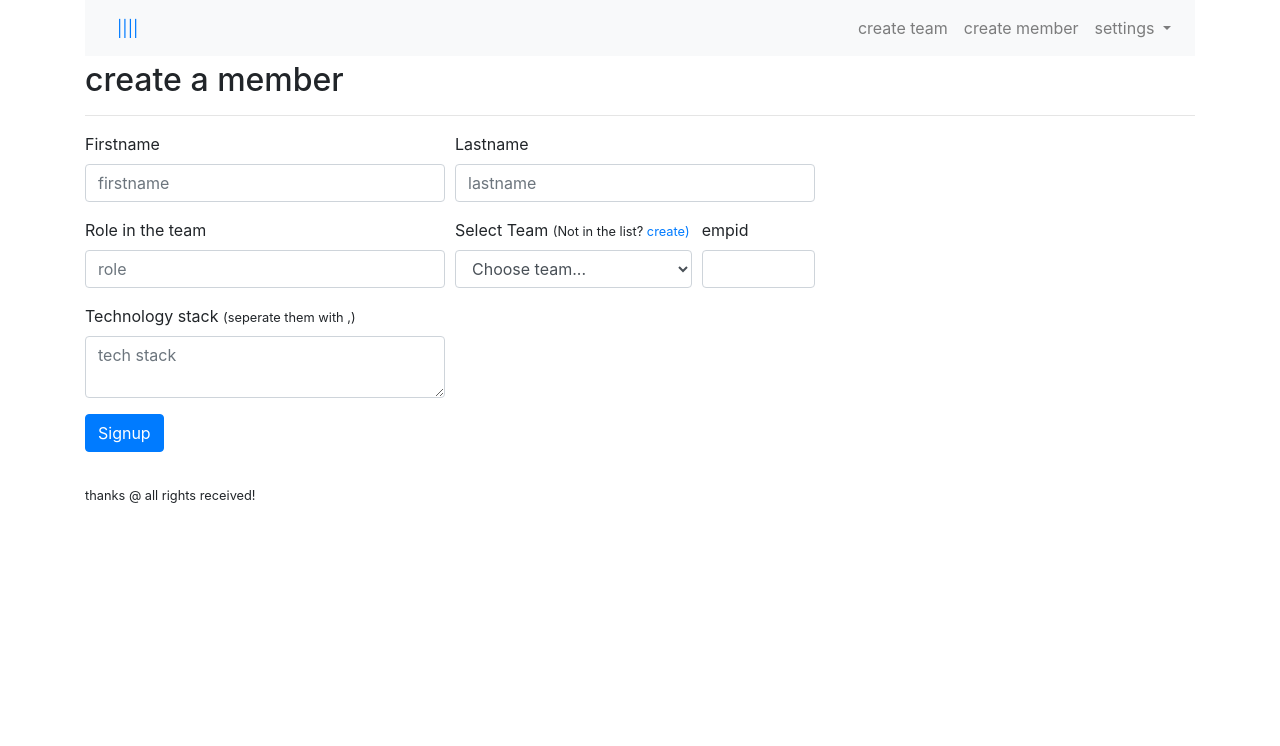
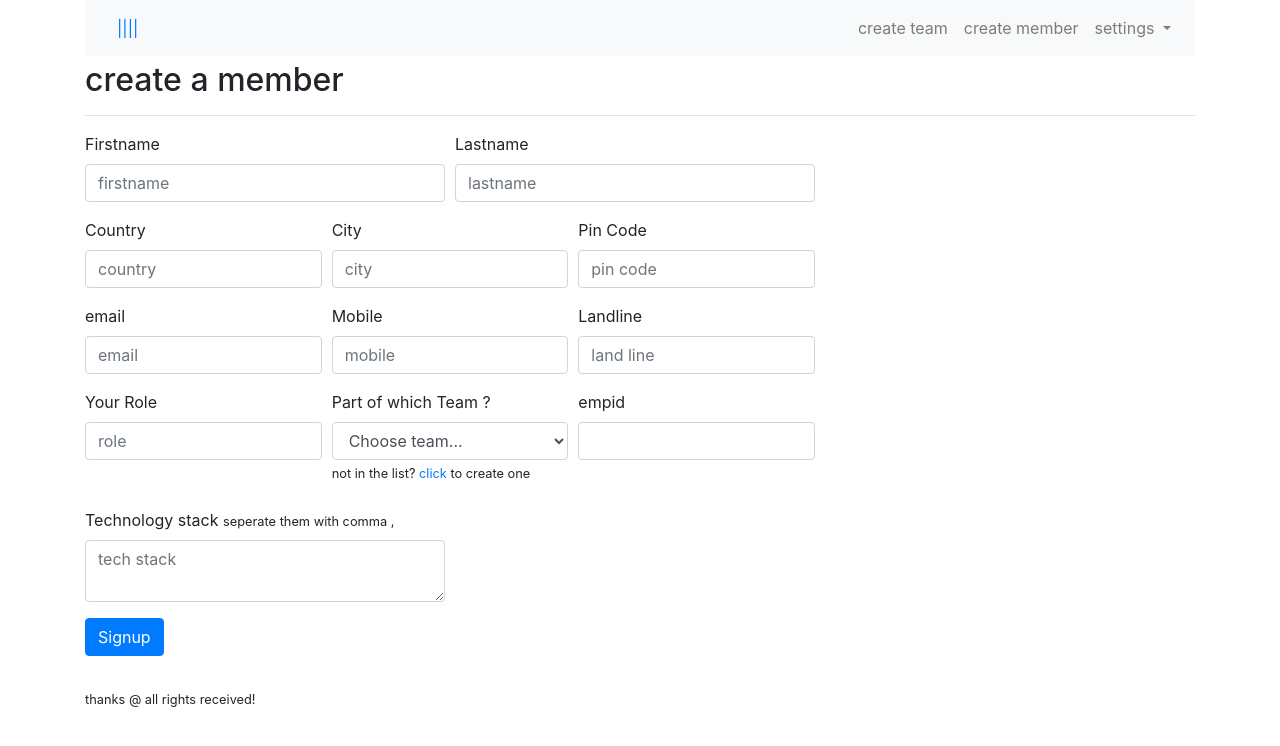
Before and after one commit to samitkumarpatel/thanks, a Vue app in the folder ui/: page /#/members in a window 1280 px wide. Shown: the top 746 px of the page. Built offline with nearby package versions, Linux system fonts and the light colour scheme.

Commit message:
member create screen updated

```diff
--- a/ui/src/views/Home.vue
+++ b/ui/src/views/Home.vue
@@ -31,10 +31,9 @@
         </div>
         <div class="col">
           <strong>Your Points</strong><hr/>
-
         </div>
         <div class="col">
-          <strong>History</strong><hr/>
+          <strong @click="redirect">History</strong><hr/>
         </div>
       </div>
     </section>
@@ -43,6 +42,7 @@
 
 <script>
 import ApplicationError from '@/components/ApplicationError.vue'
+
 export default {
   name: 'home',
   components: {
@@ -57,6 +57,10 @@ export default {
       },
       error : false
     }
+  },methods: {
+    redirect() {
+      router.go("/team");
+    }
   },
 }
 </script>
--- a/ui/src/views/Members.vue
+++ b/ui/src/views/Members.vue
@@ -18,34 +18,59 @@
                                 </div>
                             </div>
                             <div class="form-row">
-                                <div class="form-group col-md-6">
-                                    <label for="role">Role in the team</label>
+                                <div class="form-group col-md-4">
+                                    <label for="role">Country</label>
+                                    <input type="text" class="form-control" id="country" placeholder="country">
+                                </div>
+                                <div class="form-group col-md-4">
+                                    <label for="team">City</label>
+                                    <input type="text" class="form-control" id="city" placeholder="city">
+                                </div>
+                                <div class="form-group col-md-4">
+                                    <label for="empid">Pin Code</label>
+                                    <input type="text" class="form-control" id="pincode" placeholder="pin code">
+                                </div>
+                            </div>
+                            <div class="form-row">
+                                <div class="form-group col-md-4">
+                                    <label for="role">email</label>
+                                    <input type="email" class="form-control" id="email" placeholder="email">
+                                </div>
+                                <div class="form-group col-md-4">
+                                    <label for="team">Mobile</label>
+                                    <input type="text" class="form-control" id="mobile" placeholder="mobile">
+                                </div>
+                                <div class="form-group col-md-4">
+                                    <label for="empid">Landline</label>
+                                    <input type="text" class="form-control" id="llt" placeholder="land line">
+                                </div>
+                            </div>
+                            <div class="form-row">
+                                <div class="form-group col-md-4">
+                                    <label for="role">Your Role</label>
                                     <input type="text" class="form-control" id="role" placeholder="role">
                                 </div>
                                 <div class="form-group col-md-4">
-                                    <label for="team">Select Team
-                                        <small> (Not in the list? <router-link to="/teams">create)</router-link></small>
-                                    </label>
+                                    <label for="team">Part of which Team ?</label>
                                     <select id="team" class="form-control">
                                         <option selected>Choose team...</option>
                                         <option>test</option>
                                     </select>
+                                    <label for="createTeamLink">
+                                        <small> not in the list? <router-link to="/teams">click</router-link> to create one</small>
+                                    </label>
                                 </div>
-                                <div class="form-group col-md-2">
+                                <div class="form-group col-md-4">
                                     <label for="empid">empid</label>
                                     <input type="text" class="form-control" id="empid">
                                 </div>
                             </div>
                             <div class="form-row">
                                 <div class="form-group col-md-6">
-                                    <label for="role">Technology stack <small>(seperate them with ,)</small> </label>
+                                    <label for="role">Technology stack <small>seperate them with comma ,</small> </label>
                                     <textarea class="form-control" id="techstack" placeholder="tech stack"/>
                                 </div>
-                                <div class="form-group col-md-4">
-
-                                </div>
-                                <div class="form-group col-md-2">
-                                </div>
+                                <div class="form-group col-md-6"></div>
                             </div>
                             <button type="submit" class="btn btn-primary">Signup</button>
                         </form>
```
